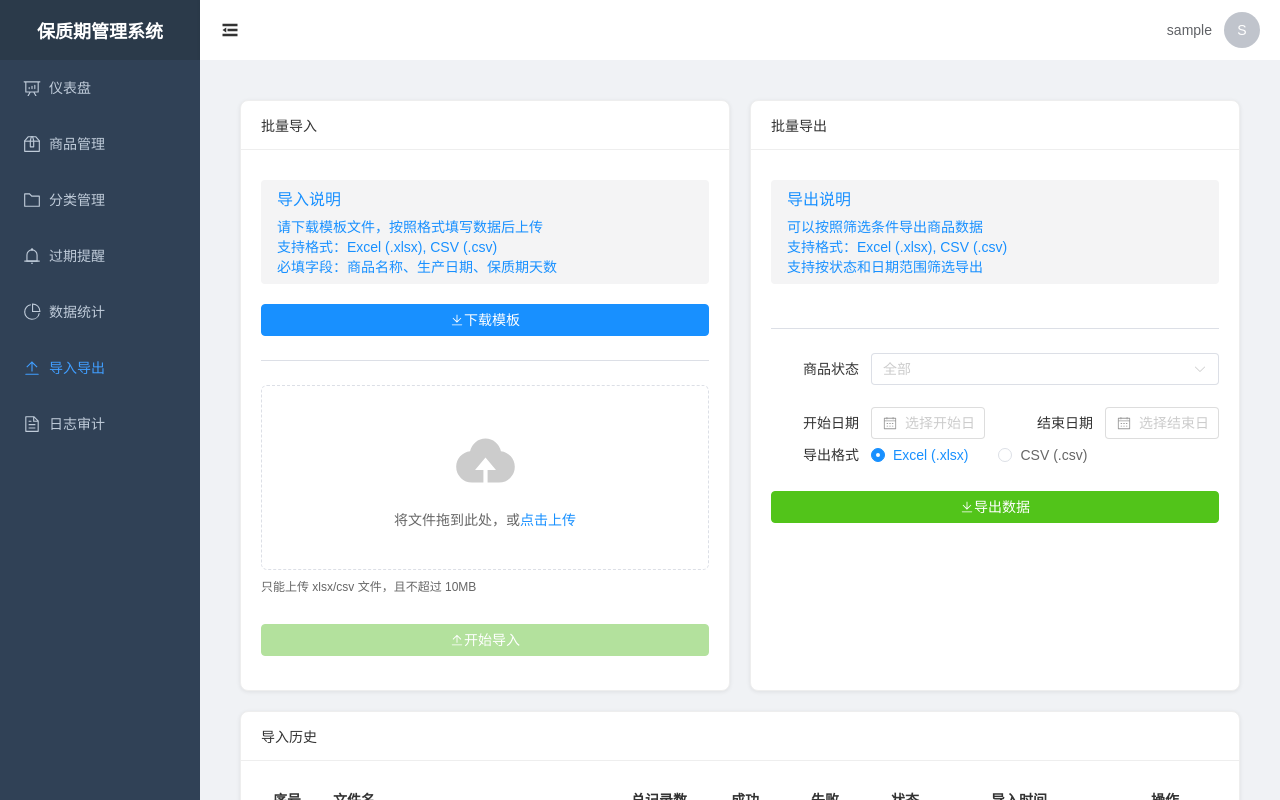
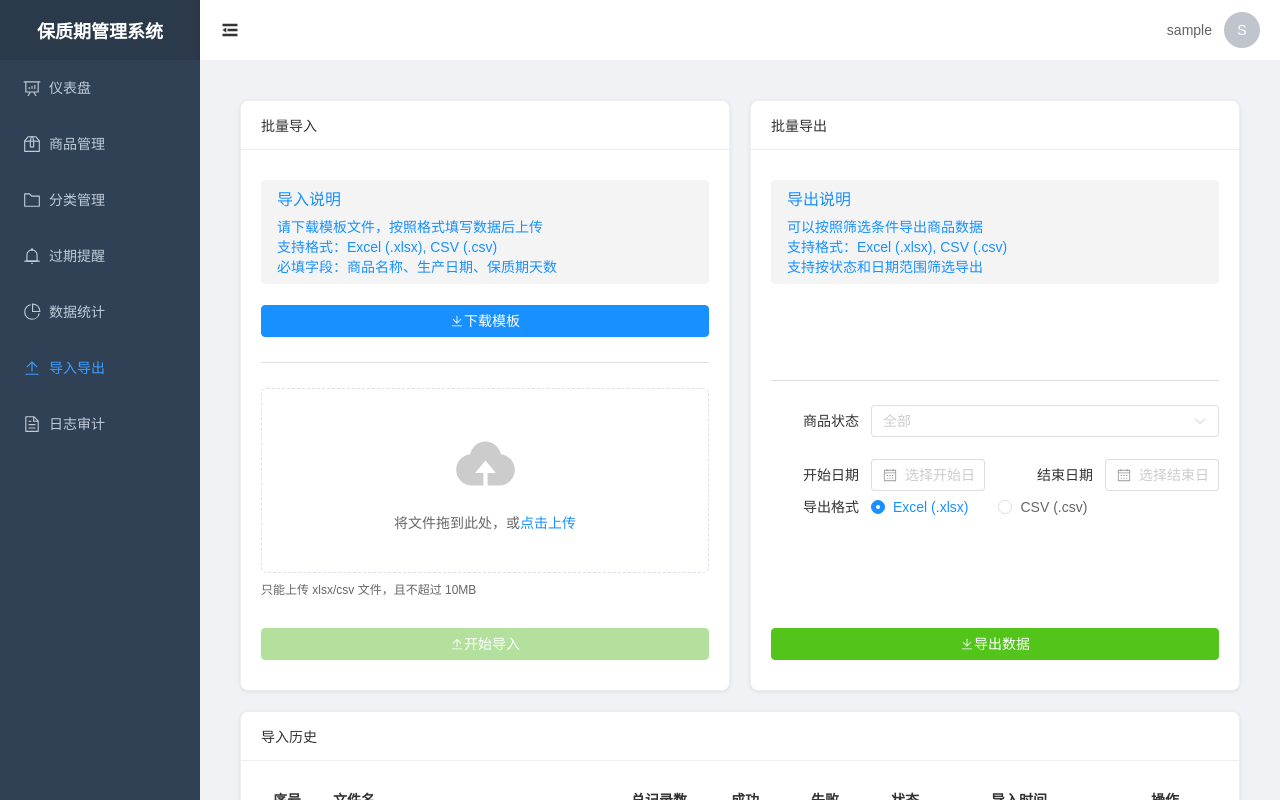
Before and after one commit to iGewen/expiry-management-system, a Vue app in the folder frontend/: page /import-export in a window 1280 px wide. Built offline with nearby package versions, Linux system fonts and the light colour scheme; no server answers; sample sign-in values are in the browser's storage.

Commit message:
fix: 使用flex布局让按钮底部对齐

```diff
--- a/frontend/src/views/ImportExport.vue
+++ b/frontend/src/views/ImportExport.vue
@@ -82,6 +82,10 @@
               <p>支持格式：Excel (.xlsx), CSV (.csv)</p>
               <p>支持按状态和日期范围筛选导出</p>
             </el-alert>
+
+            <div style="height: 32px; margin-bottom: 20px;">
+              <!-- 占位，与左侧下载模板按钮对齐 -->
+            </div>
 
             <el-divider />
 
@@ -409,11 +413,11 @@ const handleExport = async () => {
   min-height: 500px;
   display: flex;
   flex-direction: column;
+  justify-content: space-between;
 }
 
-.import-section > :last-child,
-.export-section > :last-child {
-  margin-top: auto;
+.export-form-wrapper {
+  flex: 1;
 }
 
 :deep(.el-upload-dragger) {
```
